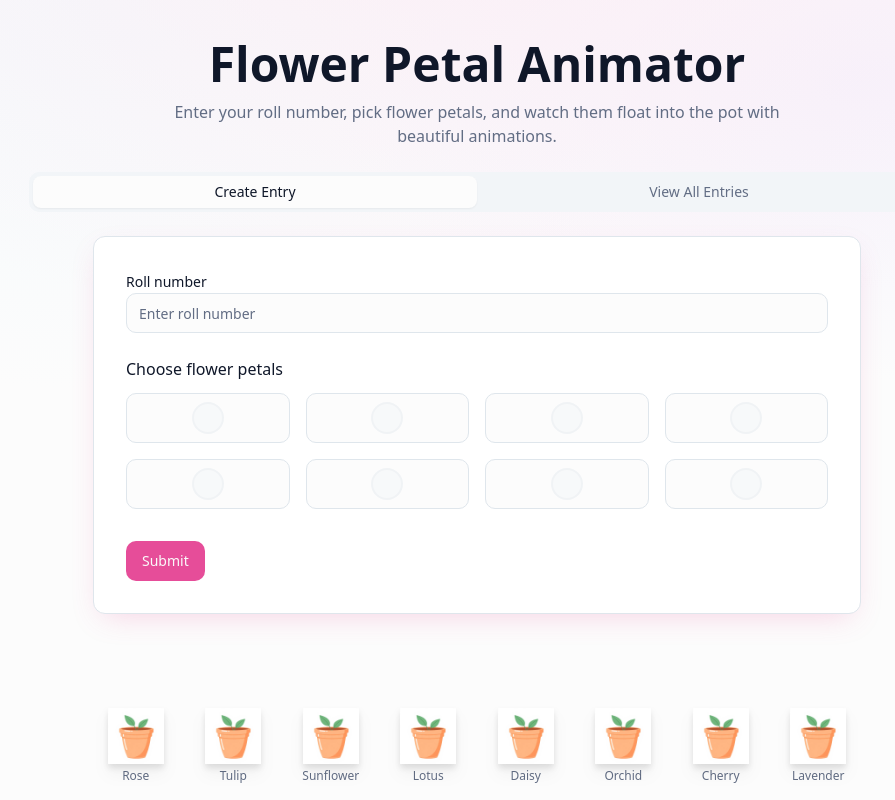
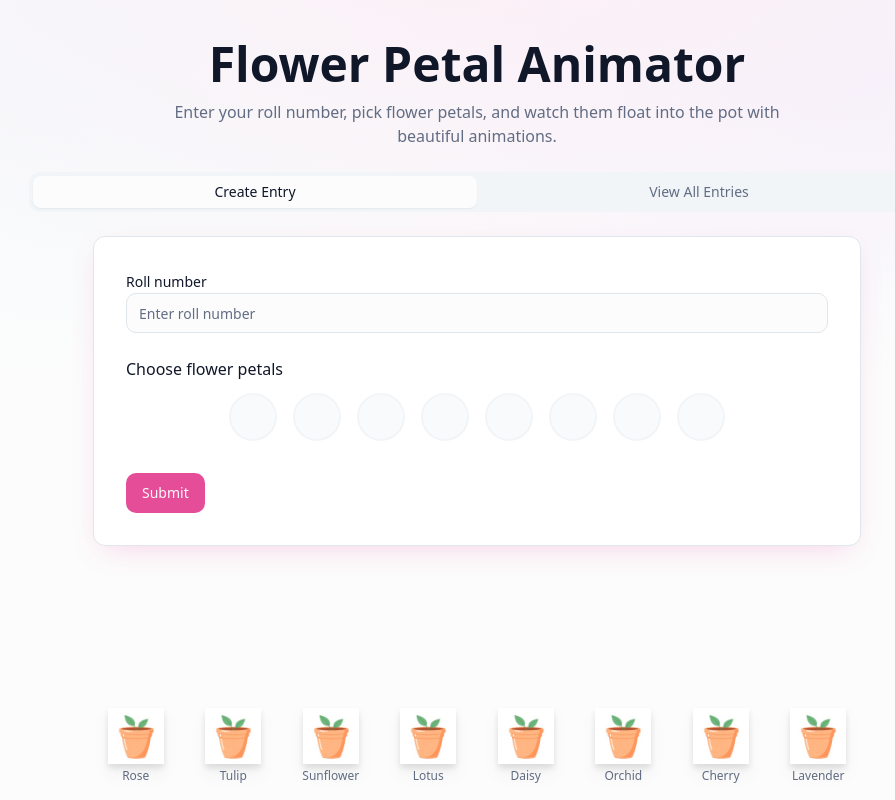
Before and after one commit to deeptnd/petal-parade-animation-63, a React (Vite) app: page / in a window 1280 px wide. Shown: the whole page, without its empty margins (163-1058 px from the left). Built offline with nearby package versions, Linux system fonts and the light colour scheme.

Commit message:
Refactor petal display
Arrange flower petal options in a single line and remove the background rectangle for a cleaner UI.

```diff
--- a/src/pages/Index.tsx
+++ b/src/pages/Index.tsx
@@ -197,13 +197,13 @@ const Index = () => {
 
                 <div>
                   <p className="mb-3 font-medium">Choose flower petals</p>
-                  <div className="grid grid-cols-2 sm:grid-cols-3 md:grid-cols-4 gap-4">
+                  <div className="flex flex-wrap justify-center gap-4">
                     {FLOWER_PETALS.map((petal, index) => (
-                      <label key={petal.id} htmlFor={petal.id} className="flex items-center justify-center p-2 rounded-md border hover-scale cursor-pointer bg-background">
+                      <label key={petal.id} htmlFor={petal.id} className="flex items-center justify-center hover-scale cursor-pointer">
                         <Checkbox id={petal.id} checked={!!selected[petal.id]} onCheckedChange={(v) => handleChecked(petal.id, v)} className="sr-only" />
                         <div
                           ref={(el) => (optionImgRefs.current[petal.id] = el)}
-                          className="shrink-0 w-8 h-8 rounded-full transition-all duration-200 border-2"
+                          className="shrink-0 w-12 h-12 rounded-full transition-all duration-200 border-2"
                           style={{
                             backgroundColor: selected[petal.id] ? petal.color : 'hsl(var(--muted))',
                             borderColor: selected[petal.id] ? petal.color : 'hsl(var(--border))',
```
